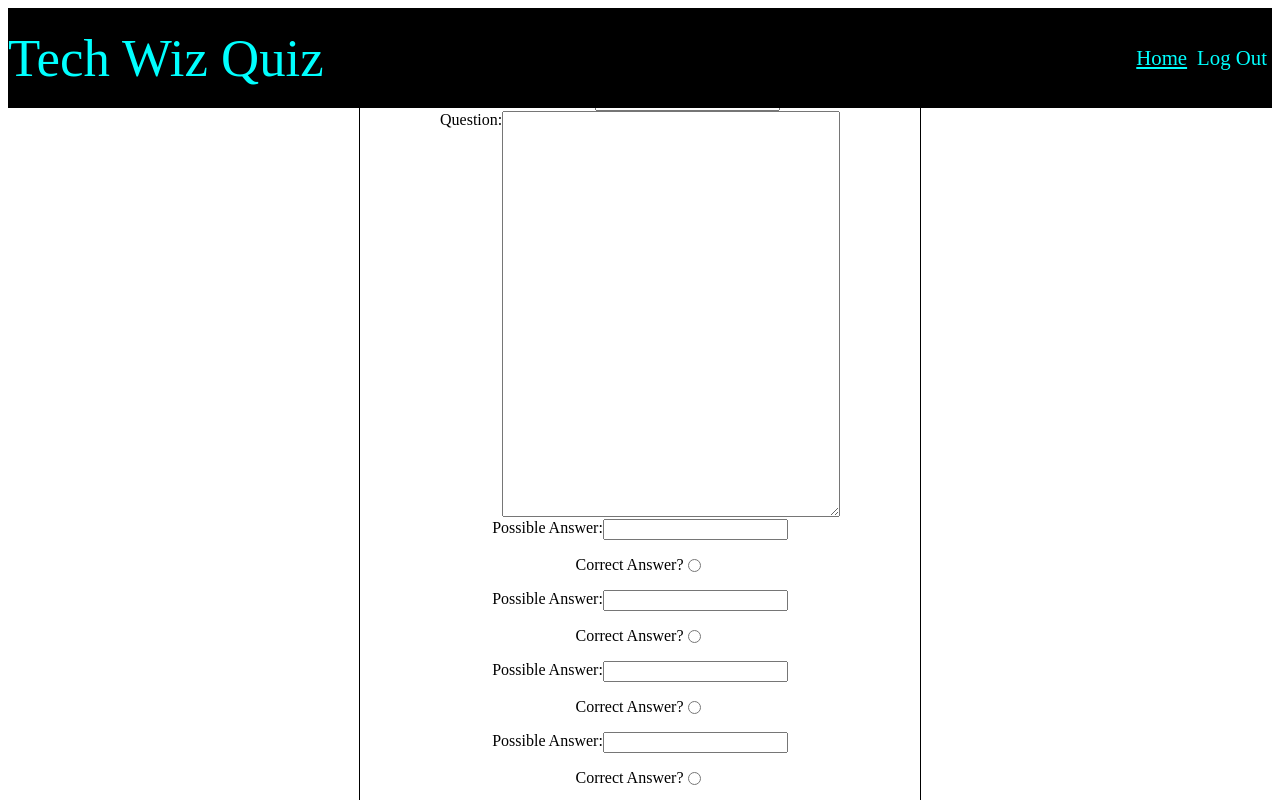
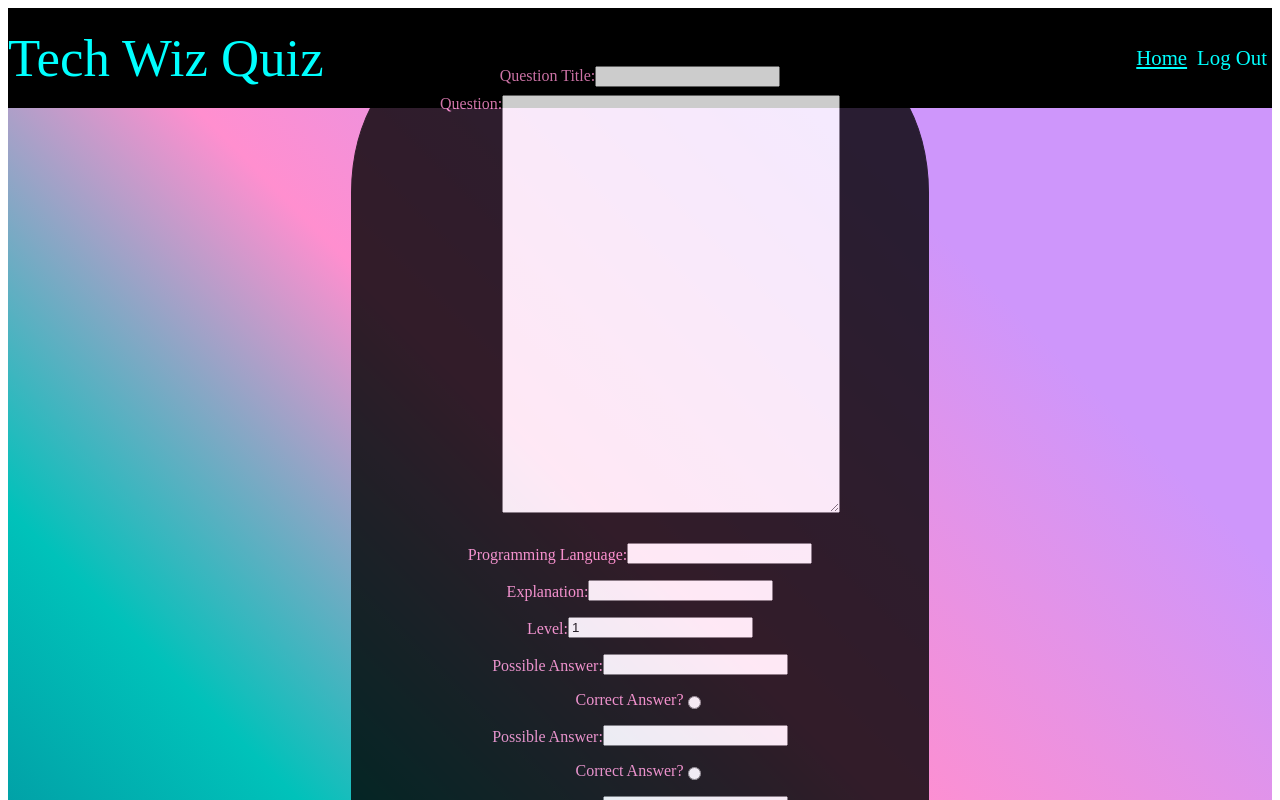
Before and after one commit to techwizquiz/fe, a React app: page /submit in a window 1280 px wide. Shown: the top 800 px of the page. Built offline with nearby package versions, Linux system fonts and the light colour scheme; no server answers; a web font is replaced by a local one.

Commit message:
submit a question css

```diff
--- a/src/Pages/Submit.css
+++ b/src/Pages/Submit.css
@@ -1,34 +1,72 @@
+@keyframes gradient {
+  0% {
+    background-position: 0% 40%;
+  }
+  50% {
+    background-position: 100% 40%;
+  }
+  100% {
+    background-position: 0% 40%;
+  }
+}
+
+@keyframes button-hover {
+  0% {
+      color: cyan;
+      border-color: cyan;
+  }
+  50% {
+      color: magenta;
+      border-color: magenta;
+  }
+  100% {
+      color: cyan;
+      border-color: cyan;
+  }
+}
+
+
 .submitPage {
   display: flex;
+  flex-direction: column;
   height: 100vh;
   align-items: center;
   justify-content: center;
+  background: rgb(3,122,144);
+  background: linear-gradient(45deg, rgba(3,122,144,1) 20%, rgba(0,194,186,1) 41%, rgba(255,143,207,1) 60%, rgba(206,150,251,1) 80%);
+  background-size: 150% 150%;
+  background-position: center;
+  animation: gradient 12s ease infinite;
 }
 
 .submit {
   display: flex;
   flex-direction: column;
+  padding: .5rem;
+  background-color: black;
+  color:rgba(255,143,207,1);
   border: 1px black solid;
   align-items: center;
   width: 35rem;
+  border-radius: 15%;
+    opacity: .8;
 }
 
 .fix {
   display: flex;
   flex-direction: row;
   padding: .5rem;
-  align-items: flex-start;
-  justify-content: flex-start;
-  /* text-align: start; */
+  align-items: flex-end;
+  justify-content: flex-end;
+  text-align: start;
 }
 
 questionTitle {
 height: 100px;
 flex-direction: row;
 padding: .5rem;
-/* align-items: flex-start;
-justify-content: flex-start; */
-/* text-align: start; */
+align-items: flex-start;
+justify-content: flex-start;
 }
 
 
@@ -36,4 +74,9 @@ justify-content: flex-start; */
   display: flex;
   height: 400px;
   width: 400px;
+  flex-direction: row;
+  padding: .5rem;
+  margin-bottom: 2rem;
+  align-items: flex-start;
+  justify-content: flex-start;
  }
--- a/src/Pages/Submit.jsx
+++ b/src/Pages/Submit.jsx
@@ -87,7 +87,20 @@ const Submit = () => {
             <textarea name="question" onChange={handleChange} value={question} className={styles.question}></textarea>
           </div>
 
+          <div className={styles.fix}>
+            <label>Programming Language:</label>
+            <input name="language" onChange={handleChange} value={language}></input>
+          </div>
 
+          <div className={styles.fix}>
+            <label>Explanation:</label>
+            <input name="explanation" onChange={handleChange} value={explanation}></input>
+          </div>
+
+          <div className={styles.fix}>
+            <label>Level:</label>
+            <input name="level" onChange={handleChange} value={level}></input>
+          </div>
 
           <div className={styles.fix}>
             <label>Possible Answer:</label>
@@ -132,20 +145,9 @@ const Submit = () => {
             <input type="radio" id="d" name="correct" value="d" onChange={handleChange}></input>
           </div>
 
-          <div className={styles.fix}>
-            <label>Programming Language:</label>
-            <input name="language" onChange={handleChange} value={language}></input>
-          </div>
 
-          <div className={styles.fix}>
-            <label>Explanation:</label>
-            <input name="explanation" onChange={handleChange} value={explanation}></input>
-          </div>
 
-          <div className={styles.fix}>
-            <label>Level:</label>
-            <input name="level" onChange={handleChange} value={level}></input>
-          </div>
+
 
 
           <button>Submit</button>
```
